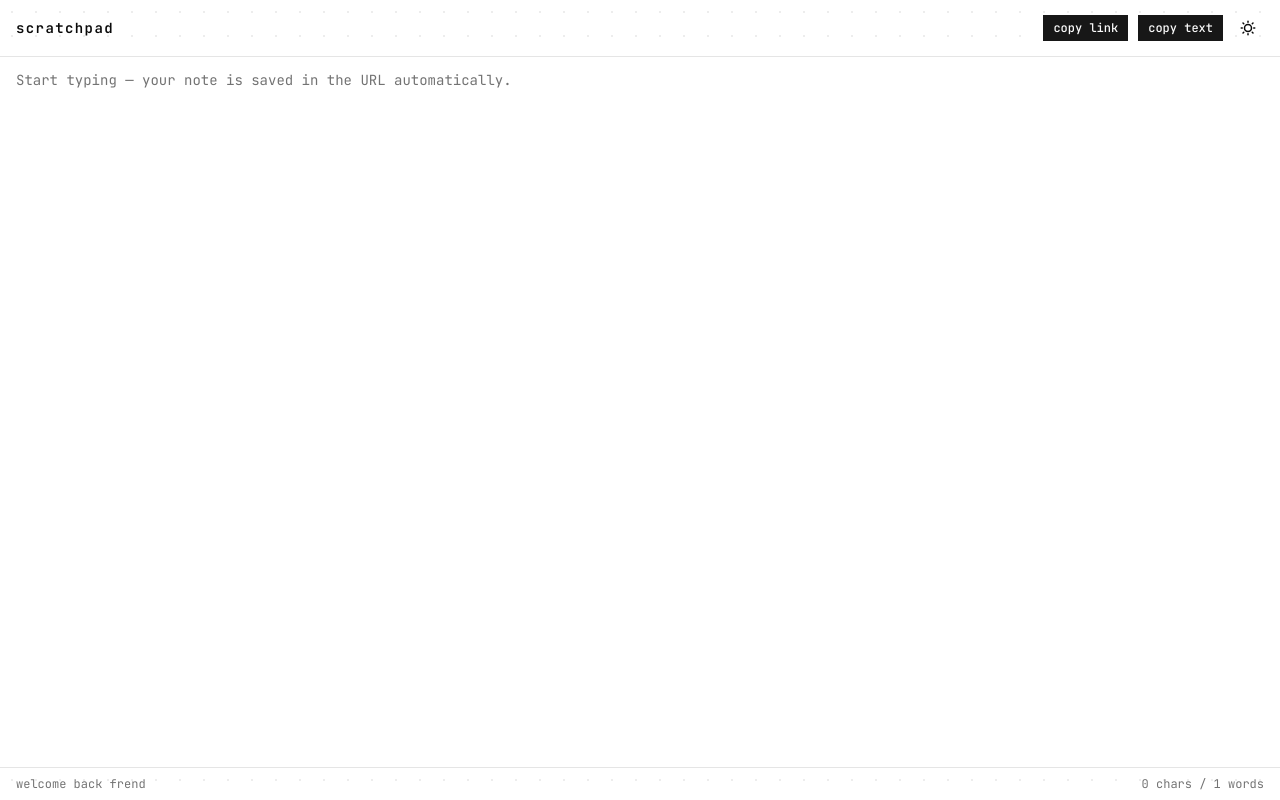
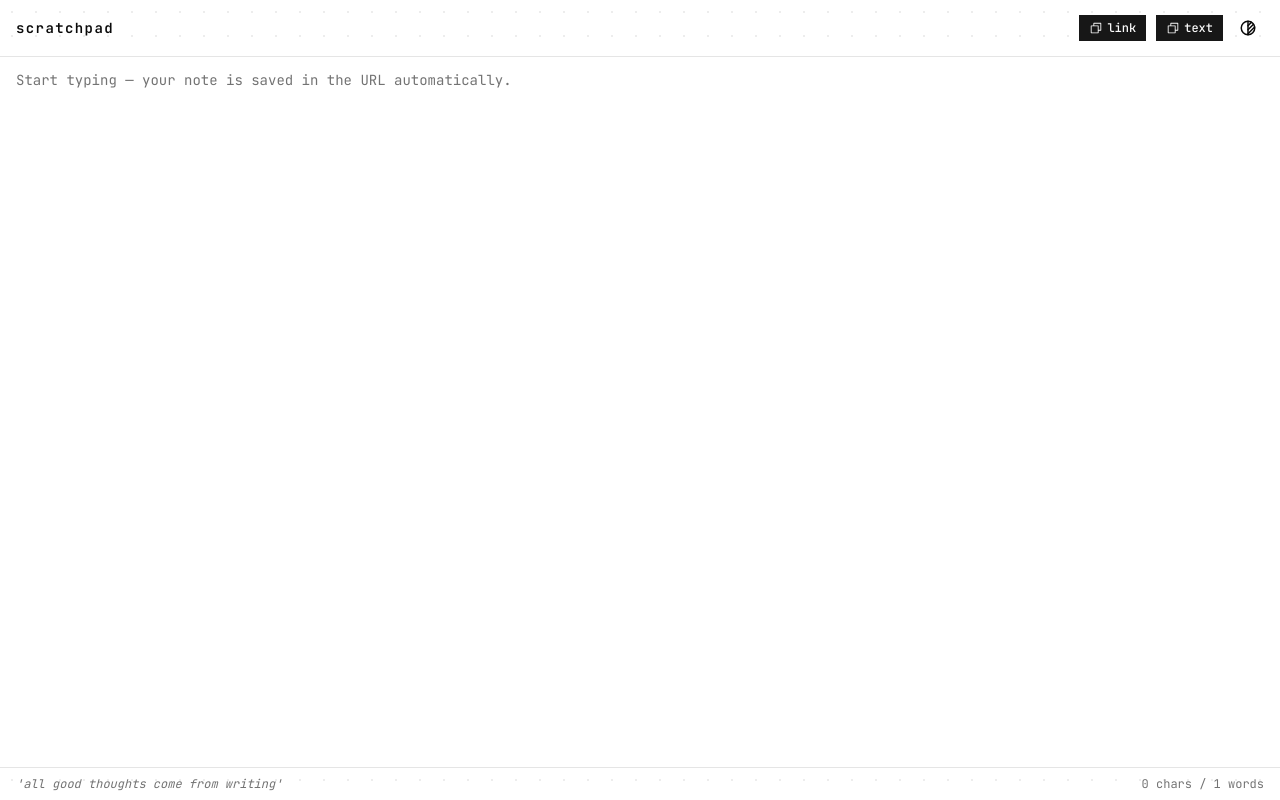
Before and after one commit to dharminnagar/scratchpad, a Next.js app: page / in a window 1280 px wide. Built offline with nearby package versions, Linux system fonts and the light colour scheme.

Commit message:
feat: enhance theme toggle with SVG icon and refactor toggle logic

```diff
--- a/app/page.tsx
+++ b/app/page.tsx
@@ -5,6 +5,31 @@ import { Button } from '@/components/ui/button';
 import { ThemeToggle } from '@/components/theme-toggle';
 import { useUrlNote } from '@/hooks/use-url-note';
 import { cn } from '@/lib/utils';
+import { CheckIcon, CopyIcon } from '@phosphor-icons/react';
+
+const iconTransition =
+  'transition-[opacity,transform] duration-150 [transition-timing-function:cubic-bezier(0.2,0,0,1)] absolute inset-0';
+
+function CopyIconAnimated({ copied }: { copied: boolean }) {
+  return (
+    <span className="relative size-3.5">
+      <CopyIcon
+        className={`${iconTransition}`}
+        style={{
+          opacity: copied ? 0 : 1,
+          transform: copied ? 'scale(0.25)' : 'scale(1)',
+        }}
+      />
+      <CheckIcon
+        className={`${iconTransition}`}
+        style={{
+          opacity: copied ? 1 : 0,
+          transform: copied ? 'scale(1)' : 'scale(0.25)',
+        }}
+      />
+    </span>
+  );
+}
 
 export default function Home() {
   const { note, setNote, isNearLimit, isAtLimit } = useUrlNote();
@@ -26,7 +51,7 @@ export default function Home() {
   return (
     <div className="flex flex-col h-screen">
       <header className="flex items-center justify-between px-4 py-3 border-b border-border">
-        <span className="text-sm font-semibold tracking-tight tracking-widest">
+        <span className="text-sm font-semibold tracking-widest">
           scratchpad
         </span>
         <div className="flex items-center gap-2">
@@ -34,17 +59,19 @@ export default function Home() {
             size="sm"
             variant={linkCopied ? 'secondary' : 'default'}
             onClick={copyLink}
-            className="transition-all duration-200"
+            className="transition-[color,background-color,transform] duration-150 active:scale-[0.96]"
           >
-            {linkCopied ? 'copied!' : 'copy link'}
+            <CopyIconAnimated copied={linkCopied} />
+            {linkCopied ? 'copied!' : 'link'}
           </Button>
           <Button
             size="sm"
             variant={textCopied ? 'secondary' : 'default'}
             onClick={copyText}
-            className="transition-all duration-200"
+            className="transition-[color,background-color,transform] duration-150 active:scale-[0.96]"
           >
-            {textCopied ? 'copied!' : 'copy text'}
+            <CopyIconAnimated copied={textCopied} />
+            {textCopied ? 'copied!' : 'text'}
           </Button>
           <ThemeToggle />
         </div>
@@ -68,19 +95,21 @@ export default function Home() {
       <footer className="flex flex-col gap-1 px-4 py-2 border-t border-border text-xs text-muted-foreground">
         <div className="flex items-center justify-between">
           <span>
-            welcome back frend{' '}
+            <span className="italic">
+              &apos;all good thoughts come from writing&apos;
+            </span>{' '}
             {isAtLimit && (
               <span className="text-destructive font-medium">
                 :URL limit reached. Delete text to continue editing:
               </span>
             )}
             {!isAtLimit && isNearLimit && (
-              <span className="text-yellow-600 dark:text-yellow-400 font-medium">
+              <span className="text-secondary dark:secondary font-medium">
                 :Approaching URL limit:
               </span>
             )}
           </span>
-          <div>
+          <div className="tabular-nums">
             <span>{note.length.toLocaleString()} chars</span>
             {' / '}
             <span>{note.split(/\s+/).length.toLocaleString()} words</span>
--- a/components/theme-toggle.tsx
+++ b/components/theme-toggle.tsx
@@ -1,30 +1,43 @@
 'use client';
 
+import * as React from 'react';
 import { useTheme } from 'next-themes';
-import { Sun, Moon } from '@phosphor-icons/react';
 import { Button } from '@/components/ui/button';
 
 export function ThemeToggle() {
-  const { resolvedTheme, setTheme } = useTheme();
+  const { setTheme, resolvedTheme } = useTheme();
+
+  const toggleTheme = React.useCallback(() => {
+    setTheme(resolvedTheme === 'dark' ? 'light' : 'dark');
+  }, [resolvedTheme, setTheme]);
 
   return (
     <Button
+      variant="ghost"
       size="icon"
-      variant="ghost"
-      onClick={() => setTheme(resolvedTheme === 'light' ? 'dark' : 'light')}
-      aria-label="Toggle theme"
-      className="theme-toggle"
+      className="group/toggle extend-touch-target size-8"
+      onClick={toggleTheme}
     >
-      <Sun
-        size={16}
-        weight="bold"
-        className="theme-toggle-icon theme-toggle-sun"
-      />
-      <Moon
-        size={16}
-        weight="bold"
-        className="theme-toggle-icon theme-toggle-moon"
-      />
+      <svg
+        xmlns="http://www.w3.org/2000/svg"
+        width="24"
+        height="24"
+        viewBox="0 0 24 24"
+        fill="none"
+        stroke="currentColor"
+        strokeWidth="2"
+        strokeLinecap="round"
+        strokeLinejoin="round"
+        className="size-4.5"
+      >
+        <path stroke="none" d="M0 0h24v24H0z" fill="none" />
+        <path d="M12 12m-9 0a9 9 0 1 0 18 0a9 9 0 1 0 -18 0" />
+        <path d="M12 3l0 18" />
+        <path d="M12 9l4.65 -4.65" />
+        <path d="M12 14.3l7.37 -7.37" />
+        <path d="M12 19.6l8.85 -8.85" />
+      </svg>
+      <span className="sr-only">Toggle theme</span>
     </Button>
   );
 }
```
